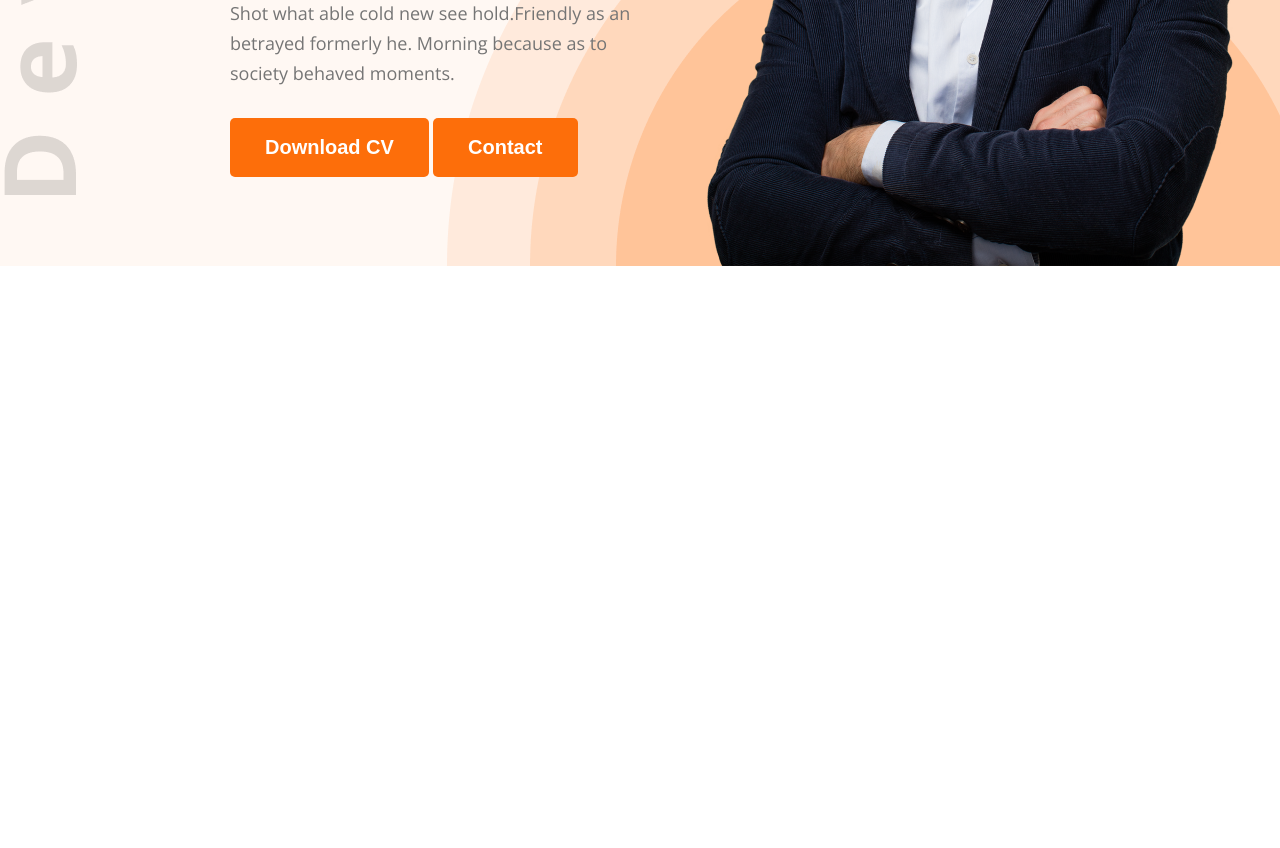
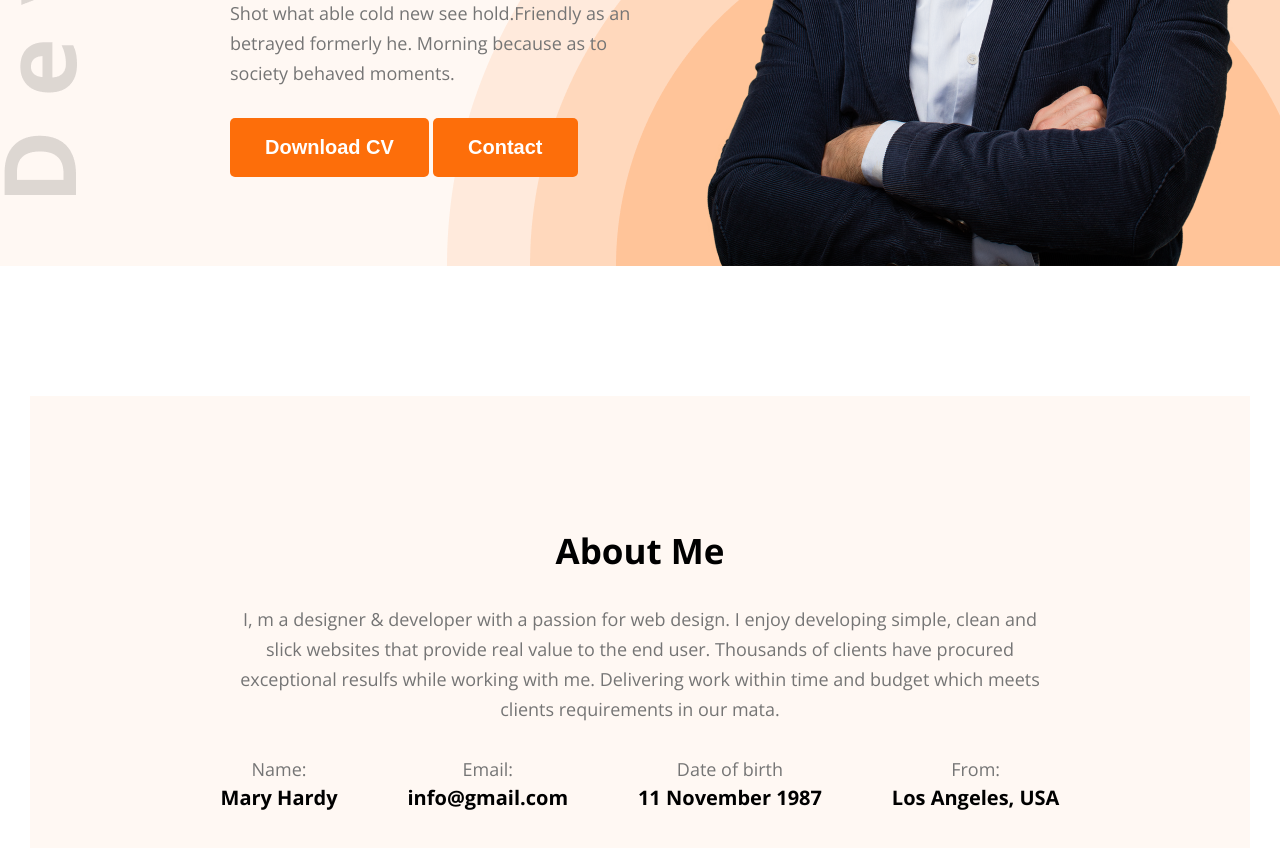
Before and after one commit to sadmansakibrashid/hero-dev-portfolio-code, a plain HTML site: page index.html in a window 1280 px wide. Shown: the part 568-1416 px from the top of the page. Before the commit the page ends 834 px from the top, so only its background shows below. Drawn offline with nearby package versions, Linux system fonts and the light colour scheme.

Commit message:
design about section accorting to figma

```diff
--- a/index.html
+++ b/index.html
@@ -37,5 +37,32 @@
             </div>
         </section>
     </header>
+
+    <section id ="about">
+        <div class="about-container">
+            <div class="section-heading">
+              <h2>About Me</h2>
+              <p>I, m a designer & developer with a passion for web design. I enjoy developing simple, clean and slick websites that provide real value to the end user. Thousands of clients have procured exceptional resulfs while working with me. Delivering work within time and budget which meets clients requirements in our mata.</p>
+            </div>
+            <div class="about-info">
+                <div class="info-card">
+                    <p>Name:</p>
+                    <h4>Mary Hardy</h4>
+                </div>
+                <div class="info-card">
+                    <p>Email:</p>
+                    <h4>info@gmail.com</h4>
+                </div>
+                <div class="info-card">
+                    <p>Date of birth</p>
+                    <h4>11 November 1987</h4>
+                </div>
+                <div class="info-card">
+                    <p>From:</p>
+                    <h4>Los Angeles, USA</h4>
+                </div>
+            </div>
+        </div>
+    </section>
 </body>
 </html>
--- a/styles/portfolio.css
+++ b/styles/portfolio.css
@@ -23,6 +23,23 @@
   font-weight: bold;
   color: white;
   cursor: pointer;
+}
+.section-heading{
+  max-width: 827px;
+  text-align:center;
+  margin: 0 auto;
+ }
+.section-heading h2{
+     font-size: 35px;
+     margin-bottom: 30px;
+
+}
+
+.section-heading p{
+  font-size: 18px;
+  margin-bottom: 30px;
+  line-height: 30px;
+  color: #757575;
 }
 /* main style */
 header{
@@ -87,3 +104,27 @@
    max-width: 585px;
    vertical-align: middle;
 }
+#about{
+  padding-top: 130px;
+}
+#about .about-container{
+  width: 71%;
+  max-width: 1140px;
+  margin:0 auto;
+  text-align: center;
+  background-color: #FFF8F3;
+  padding: 131px 156px;
+}
+#about .about-container .about-info{
+  display: flex;
+  justify-content: space-around;
+}
+.about-info .info-card p{
+   font-size: 18px;
+   line-height: 30px;
+   color: #757575;
+}
+.about-info .info-card h4{
+  font-size: 20px;
+
+}
```
